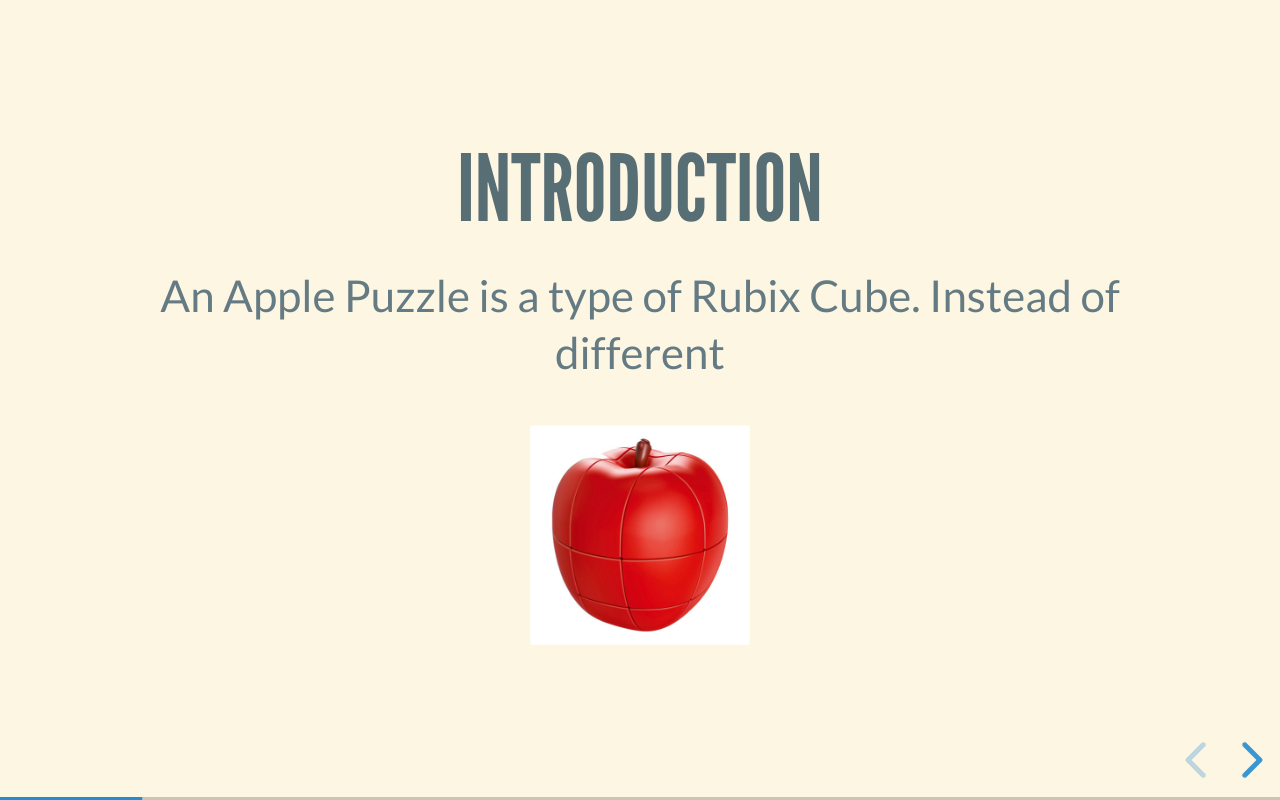
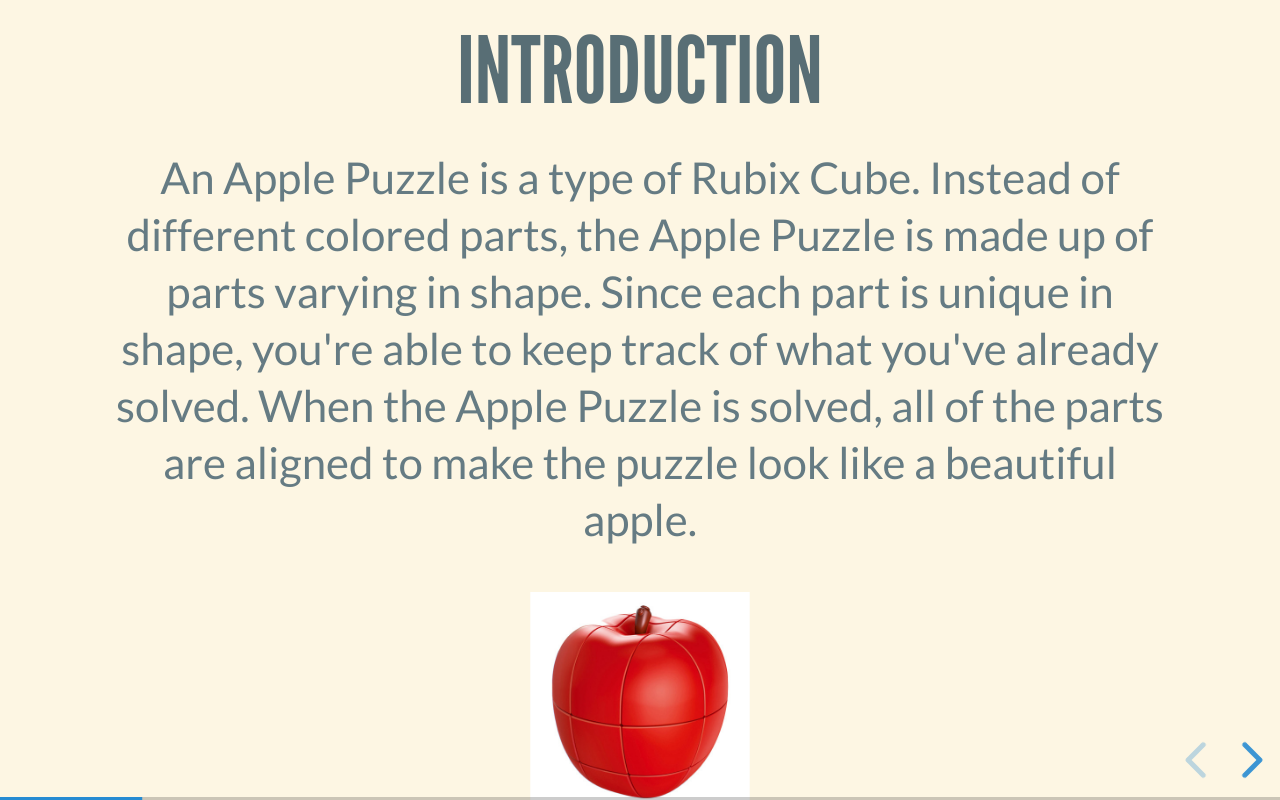
Before and after one commit to Benjamin4455/Apple-Puzzle, a plain HTML site: page docs/index.html in a window 1280 px wide. Both pictures are taken after a click on the button "next slide". Drawn offline with Linux system fonts and the light colour scheme.

Commit message:
finished the introduction

```diff
--- a/docs/index.html
+++ b/docs/index.html
@@ -16,7 +16,7 @@
       </section>
       <section>
         <h2> Introduction </h2>
-        <p> An Apple Puzzle is a type of Rubix Cube. Instead of different
+        <p> An Apple Puzzle is a type of Rubix Cube. Instead of different colored parts, the Apple Puzzle is made up of parts varying in shape. Since each part is unique in shape, you're able to keep track of what you've already solved. When the Apple Puzzle is solved, all of the parts are aligned to make the puzzle look like a beautiful apple.
         </p>
         <img src="images/fanxin-apple-cube-red.jpg" alt="apple rubix cube puzzle in red" height="200" width="200" />
       </section>
```
